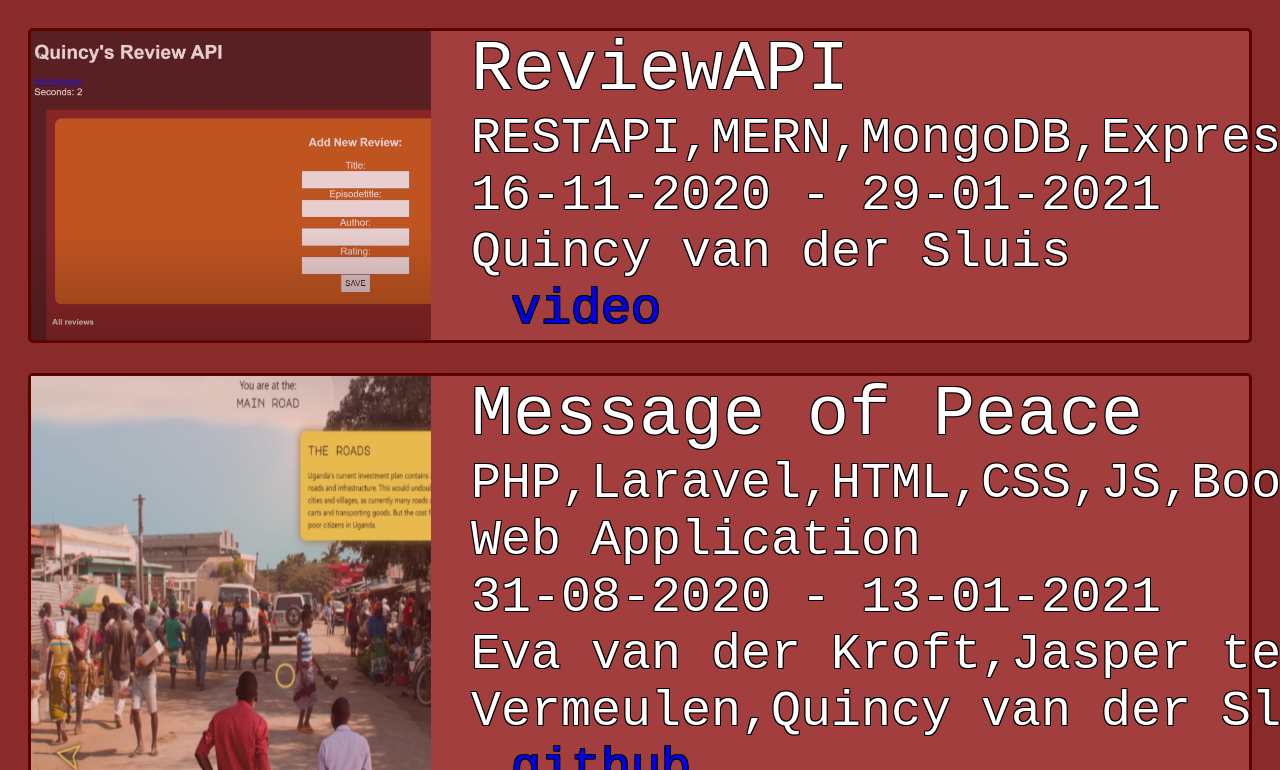
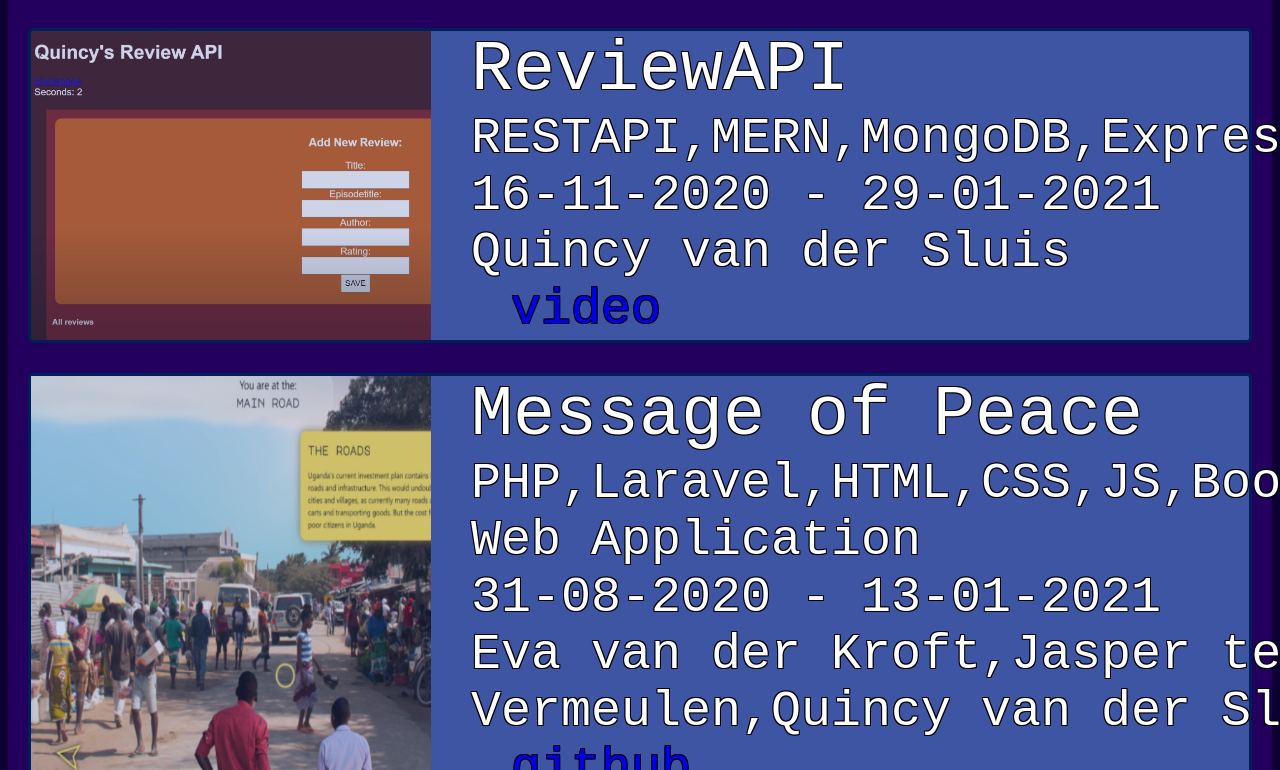
Before and after one commit to Qwinsie/Portfolio, a plain HTML site: page docs/index.html in a window 1280 px wide. Shown: the part 439-1209 px from the top of the page. Drawn offline with Linux system fonts and the light colour scheme.

Commit message:
styling update.

```diff
--- a/docs/style.css
+++ b/docs/style.css
@@ -4,7 +4,7 @@ h1, p {
 
 body {
     color:rgb(0, 0, 0);
-    background-color: rgb(138, 43, 43);
+    background-color: rgb(13, 0, 50);
     font-family: 'Courier New', Courier, monospace;
 }
 
@@ -36,7 +36,7 @@ a:hover, a:active { text-decoration: none; color:rgb(115, 36, 241) }
 /*Projects*/
 
 #list {
-    background-color: rgb(138, 43, 43);
+    background-color: rgb(36, 0, 94);
     padding: 10px;
 }
 
@@ -50,8 +50,8 @@ img {
     display: flex;
     position: relative;
     color: rgb(255, 255, 255);
-    background-color: rgb(163, 62, 62);
-    border: 3px solid rgb(92, 0, 0);
+    background-color: rgb(62, 85, 163);
+    border: 3px solid rgb(0, 29, 92);
     margin: 10px 10px 30px 10px;
     font-size: 50px;
     border-radius: 5px;
@@ -123,7 +123,7 @@ nav .nav-button {
 }
 
 .nav-button:hover{
-    background-color: #3e758e;
+    background-color: #181853;
 }
 ul {
     list-style-type: none;
```
